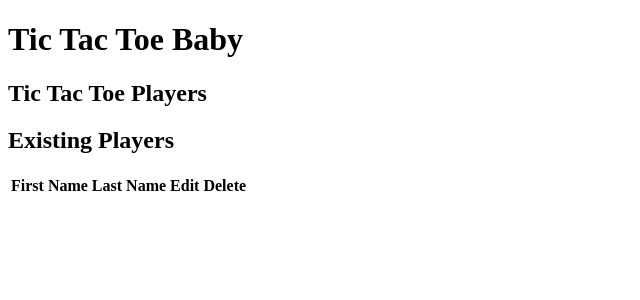
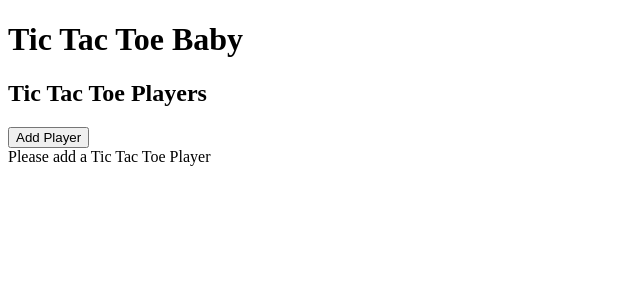
Before and after one commit to CodyRaffy/ProofOfConcept, a React app: page /players in a window 1280 px wide. Shown: the top 300 px of the page, without its empty margins (0-640 px from the left). Built offline with nearby package versions, Linux system fonts and the light colour scheme.

Commit message:
-More UI Work

```diff
--- a/src/components/players/EditPlayer.tsx
+++ b/src/components/players/EditPlayer.tsx
@@ -13,13 +13,18 @@ export interface IConnectedState {
 }
 
 export interface IConnectedDispatch {
-    save?: (player: IPlayer) => void;
+    save : (player: IPlayer) => void;
+    add: (firstName: string, lastName: string) => void;
 }
 
 export class EditPlayer extends React.Component<IOwnProps & IConnectedState & IConnectedDispatch, {}> {
 
     render() {
-        const { player, addingPlayer, editingPlayer, save } = this.props;
+        const { player, addingPlayer, editingPlayer, add, save } = this.props;
+
+        const saveButton : JSX.Element = (<button onClick={() => add(player.firstName, player.lastName)}>Save Changes</button>);
+        const addButton : JSX.Element = (<button onClick={() => save(player)}>Add New Player</button>);
+        const addOrSaveButton = addingPlayer ? addButton : saveButton;
 
         return (
             <div>
@@ -30,7 +35,7 @@ export class EditPlayer extends React.Component<IOwnProps & IConnectedState & IC
                 <label htmlFor="lastName">Last Name:</label>
                 <input id="lastName" type="text" value={player.lastName} />
                 <br />
-                <button onClick={() => save(player)}>Save</button>
+                {addOrSaveButton }
             </div>
         );
     }
--- a/src/components/players/Players.tsx
+++ b/src/components/players/Players.tsx
@@ -14,14 +14,9 @@ export interface IConnectedState {
 }
 
 export interface IConnectedDispatch {
-    fetchAllPlayers?: () => void;
+    fetchAllPlayers: () => void;
+    addPlayer: () => void;
 }
-
-const getEditUserHtml: (show: boolean) => JSX.Element = (show: boolean) => {
-    if (show !== true) return null;
-    return (<EditPlayer></EditPlayer>);
-}
-
 
 export class Players extends React.Component<IOwnProps & IConnectedState & IConnectedDispatch, {}> {
     componentDidMount() {
@@ -31,13 +26,21 @@ export class Players extends React.Component<IOwnProps & IConnectedState & IConn
     }
 
     render() {
-        const { showEdit } = this.props;
+        const { showEdit, players, addPlayer } = this.props;
+
+        const addPlayerButton = (<button type="button" onClick={addPlayer}>Add Player</button>);
+        const showAddPlayerButton = !showEdit;
+        const showPlayerGrid = players.length > 0 && !showEdit;
+        const showEmptyPlayersGrid = players.length === 0 && !showEdit;
 
         return (
             <div>
                 <h2>Tic Tac Toe Players</h2>
-                <PlayersGrid></PlayersGrid>
-                {getEditUserHtml(showEdit)}
+                {showAddPlayerButton ? addPlayerButton : null}
+                {showAddPlayerButton ? <br /> : null}
+                {showPlayerGrid ? (<PlayersGrid></PlayersGrid>) : null}
+                {showEmptyPlayersGrid ? (<span>Please add a Tic Tac Toe Player</span>) : null}
+                {showEdit ? (<EditPlayer></EditPlayer>) : null}
             </div>
         );
     }
--- a/src/components/players/PlayersGrid.tsx
+++ b/src/components/players/PlayersGrid.tsx
@@ -24,7 +24,7 @@ export class PlayersGrid extends React.Component<IOwnProps & IConnectedState & I
         const { players } = this.props;
         return (
             <div>
-                <h2>Existing Players</h2>
+                <h3>Existing Players</h3>
                 <table>
                     <thead>
                         <tr>
--- a/src/containers/Players/EditPlayerContainer.ts
+++ b/src/containers/Players/EditPlayerContainer.ts
@@ -4,7 +4,7 @@ import * as actions from './../../actions/PlayerActions';
 import { App } from './../../types/App';
 import { connect, Dispatch } from 'react-redux';
 import { IPlayer } from '../../types/Player';
-var Enumerable = require('linq');
+var cuid = require('cuid');
 
 export const mapStateToProps = (App: App, props: IOwnProps): IConnectedState => ({
     player: App.domain.lookup[App.appState.editPlayerId] || {},
@@ -13,7 +13,11 @@ export const mapStateToProps = (App: App, props: IOwnProps): IConnectedState =>
 });
 
 export const mapDispatchToProps = (dispatch: Dispatch<actions.PlayerActionTypes>): IConnectedDispatch => ({
-    save: (player: IPlayer) => dispatch(actions.updatePlayer(player.id, player.firstName, player.lastName))
+    save: (player: IPlayer) => dispatch(actions.updatePlayer(player.id, player.firstName, player.lastName)),
+    add: (firstName: string, lastName: string) => {
+        var id = cuid();
+        return dispatch(actions.saveAddPlayer(id, firstName, lastName));
+    }
 });
 
 export default connect<IConnectedState, IConnectedDispatch, IOwnProps>(mapStateToProps, mapDispatchToProps)(EditPlayer);
--- a/src/containers/Players/PlayersContainer.ts
+++ b/src/containers/Players/PlayersContainer.ts
@@ -14,6 +14,7 @@ export const mapStateToProps = (App: App, props: IOwnProps) => {
 export const mapDispatchToProps = (dispatch: Dispatch<actions.PlayerActionTypes>) => {
     return {
         fetchAllPlayers: () => dispatch(actions.fetchAllPlayers()),
+        addPlayer: () => dispatch(actions.startAddPlayer())
     }
 }
 
```
